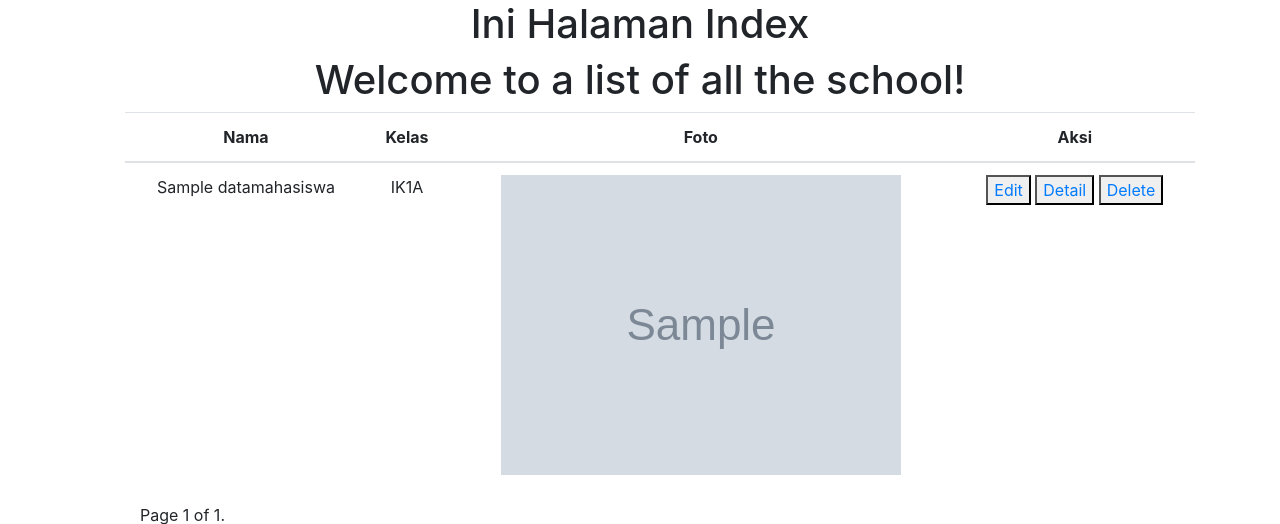
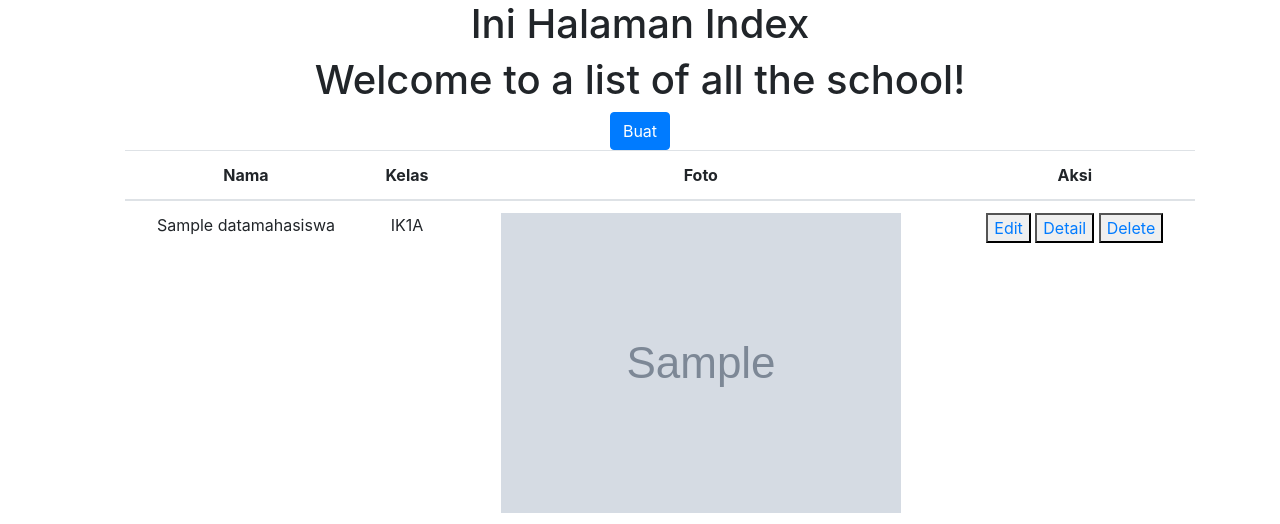
Before and after one commit to satriotol/DJANGO-ANLOS, a Django app: page / in a window 1280 px wide. Shown: the part 56-580 px from the top of the page. Run offline with Django 3.2, Linux system fonts and the light colour scheme; tables that the repository leaves empty hold one stand-in row (values such as "Sample post"); grey boxes marked "Sample" are stand-in pictures; some libraries are stand-ins or nearby versions.

Commit message:
create button

```diff
--- a/templates/index.html
+++ b/templates/index.html
@@ -5,6 +5,7 @@
     <div class="text-center">
         <h1>Ini Halaman Index</h1>
         <h1>Welcome to a list of all the school!</h1>
+        <a class="btn btn-primary" href="{% url 'create' %}">Buat</a>
     </div>
     <ol>
         <table class="table">
```
